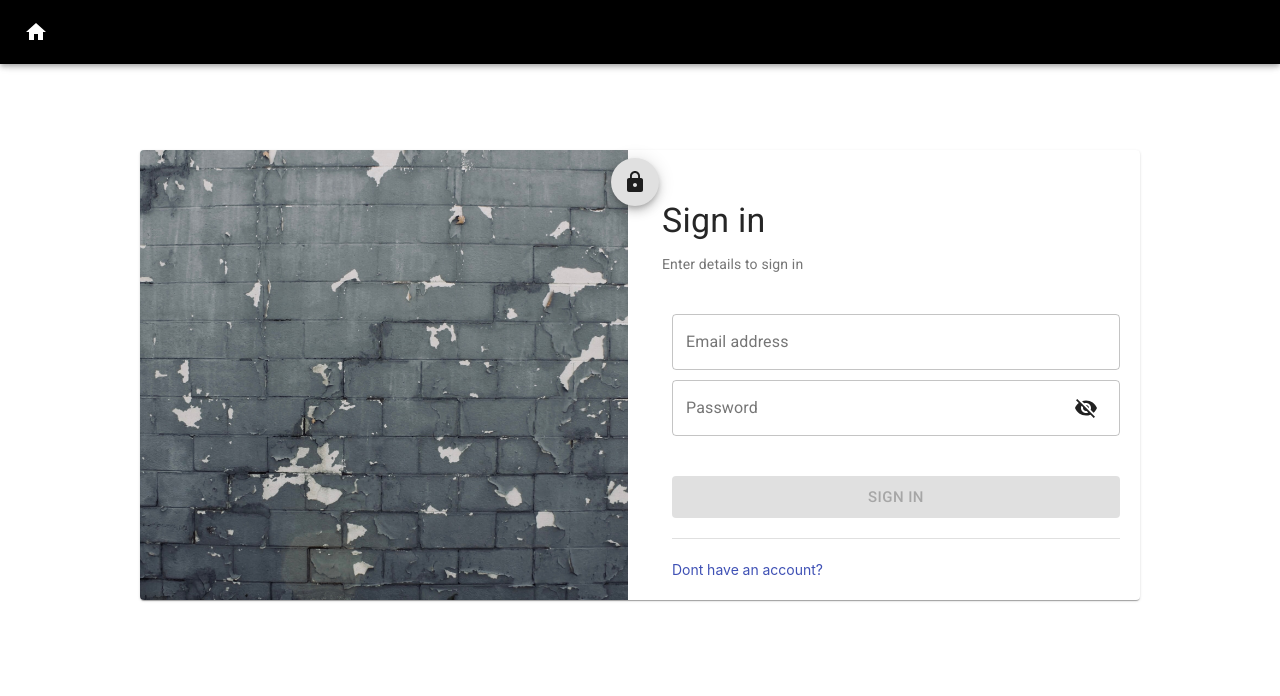
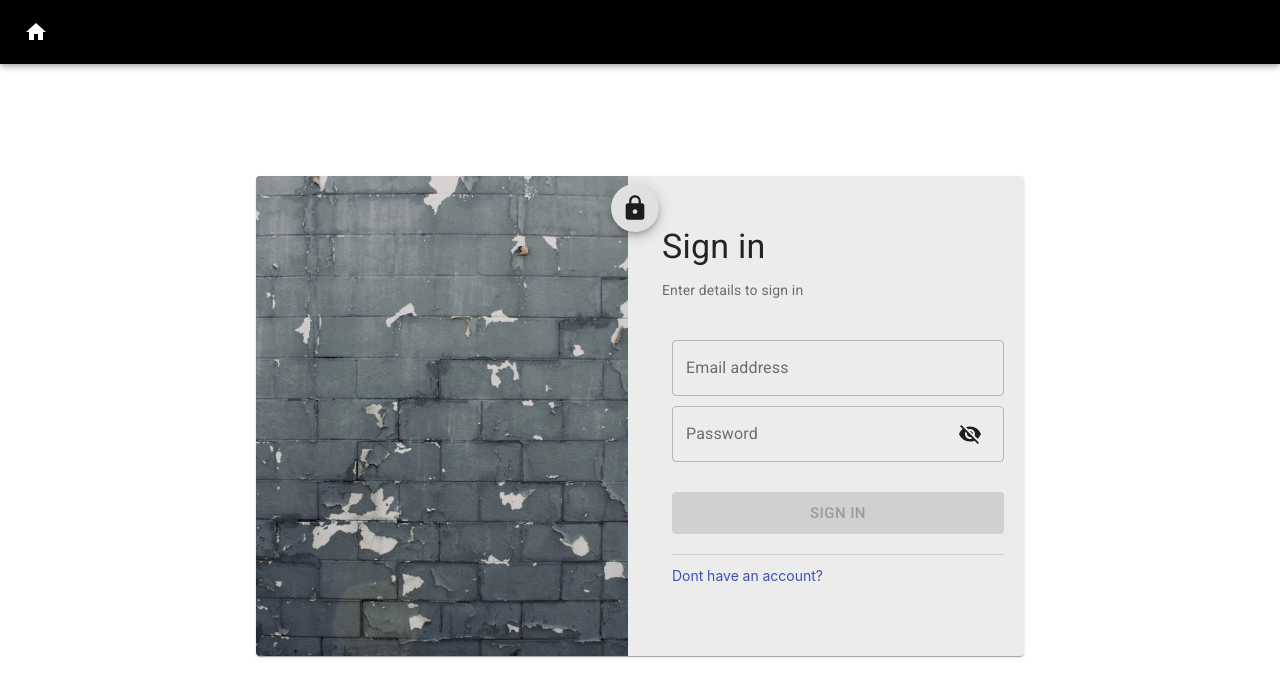
Before and after one commit to dheeraj0259/stock-info-tracker, a React (Create React App) app: page /stock-info-tracker/login in a window 1280 px wide. Shown: the top 696 px of the page. Built offline with nearby package versions, Linux system fonts and the light colour scheme.

Commit message:
minor style changes

```diff
--- a/src/Pages/Login.jsx
+++ b/src/Pages/Login.jsx
@@ -10,18 +10,17 @@ class Login extends React.Component {
         container
         direction="row"
         justify="center"
-        style={{ marginTop: 150 }}
+        style={{ position: "fixed", top: "22%" }}
       >
         <Fab
           size="medium"
-          aria-label="add"
           style={{
             position: "absolute",
             marginTop: 8,
             marginLeft: -10
           }}
         >
-          <LockIcon />
+          <LockIcon style={{ fontSize: 28 }} />
         </Fab>
         <LoginCard />
       </Grid>
--- a/src/components/LoginCard.jsx
+++ b/src/components/LoginCard.jsx
@@ -50,12 +50,18 @@ export default function LoginCard() {
   };
 
   return (
-    <Card style={{ maxWidth: 1000 }}>
+    <Card
+      style={{
+        maxWidth: "calc(100vw - 40%)",
+        backgroundColor: "#80808026",
+        maxHeight: 480
+      }}
+    >
       <Grid container direction="row" justify="center" spacing={3}>
         <Grid item xs={6}>
           <CardMedia
             component="img"
-            style={{ height: 450 }}
+            style={{ height: "480px" }}
             image={loginBackground}
             title="Login"
           />
@@ -112,7 +118,7 @@ export default function LoginCard() {
             />
             <Button
               size="large"
-              style={{ marginTop: 40 }}
+              style={{ marginTop: 30 }}
               variant="contained"
               color="primary"
               onClick={handleClickSignIn}
@@ -120,7 +126,7 @@ export default function LoginCard() {
             >
               Sign in
             </Button>
-            <Divider style={{ marginTop: 20, marginBottom: 20 }} />
+            <Divider style={{ marginTop: 20, marginBottom: 10 }} />
             <Link href="/stock-info-tracker">Dont have an account?</Link>
           </Grid>
         </Grid>
```
